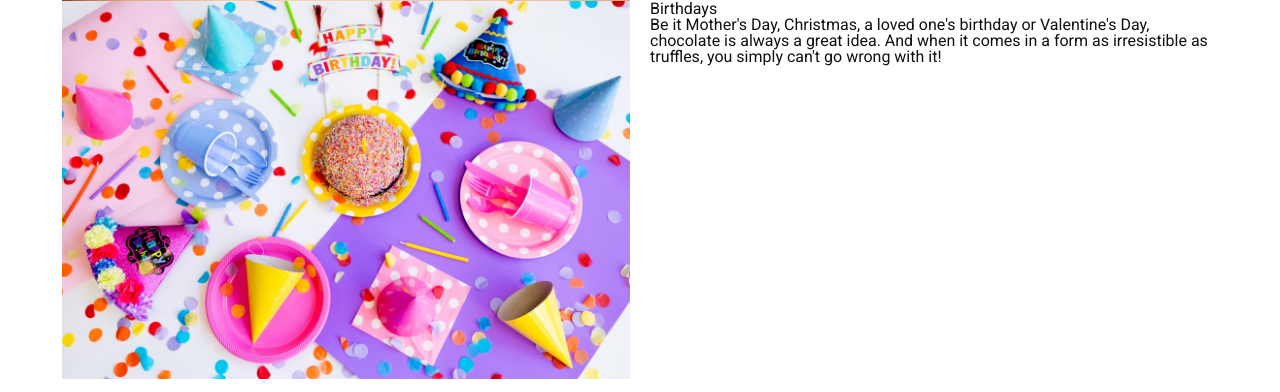
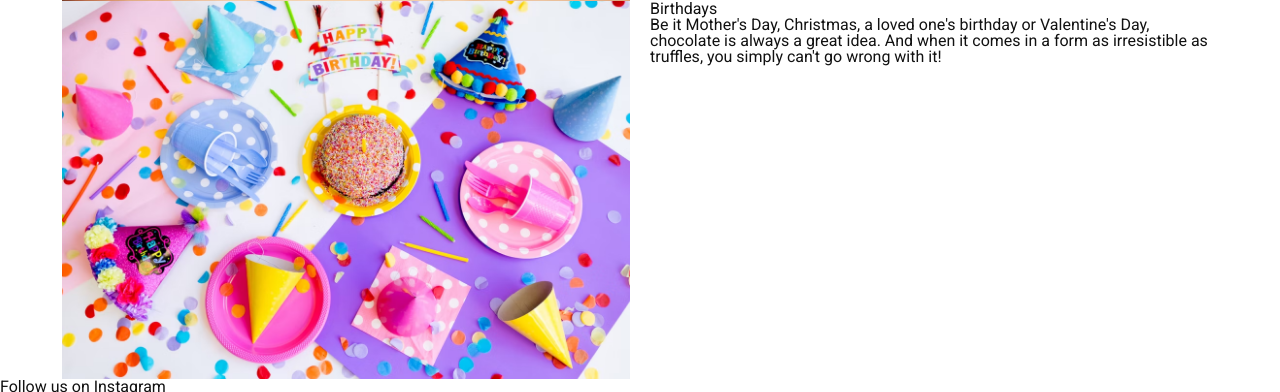
Before and after one commit to emidiovaleretto/candy-care-dublin-ecommerce, a Django app: page / in a window 1280 px wide. Shown: the part 2008-2400 px from the top of the page. Run offline with Django 3.2, Linux system fonts and the light colour scheme; some libraries are stand-ins or nearby versions.

Commit message:
Add instagram section.

```diff
--- a/home/templates/home/index.html
+++ b/home/templates/home/index.html
@@ -104,4 +104,23 @@
         </div>
     </div>
 </section>
+
+<section class="instagram">
+    <h2>Follow us on Instagram</h2>
+    <div class="container">
+        <div class="grid-3">
+            <img src="/static/img/instagram-1.jpg" alt="Instagram" />
+        </div>
+        <div class="grid-3">
+            <img src="/static/img/instagram-2.jpg" alt="Instagram" />
+        </div>
+        <div class="grid-3">
+            <img src="/static/img/instagram-3.jpg" alt="Instagram" />
+        </div>
+        <div class="grid-3">
+            <img src="/static/img/instagram-4.jpg" alt="Instagram" />
+        </div>
+    </div>
+    <a href="https://www.instagram.com/candycaredublin/" target="_blank" title="Follow us on Instagram">@candycaredublin</a>
+</section>
 {% endblock %}
```
